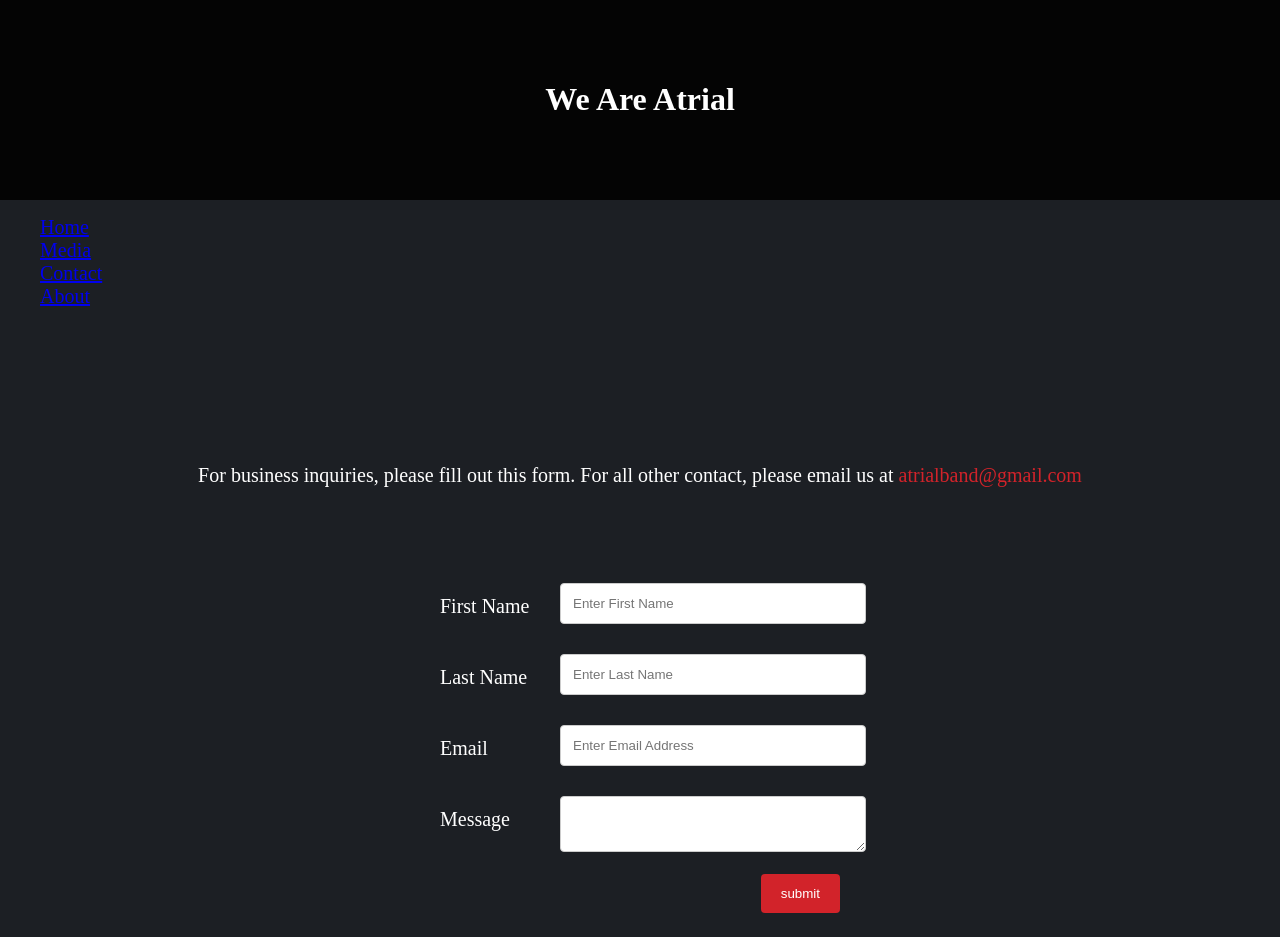
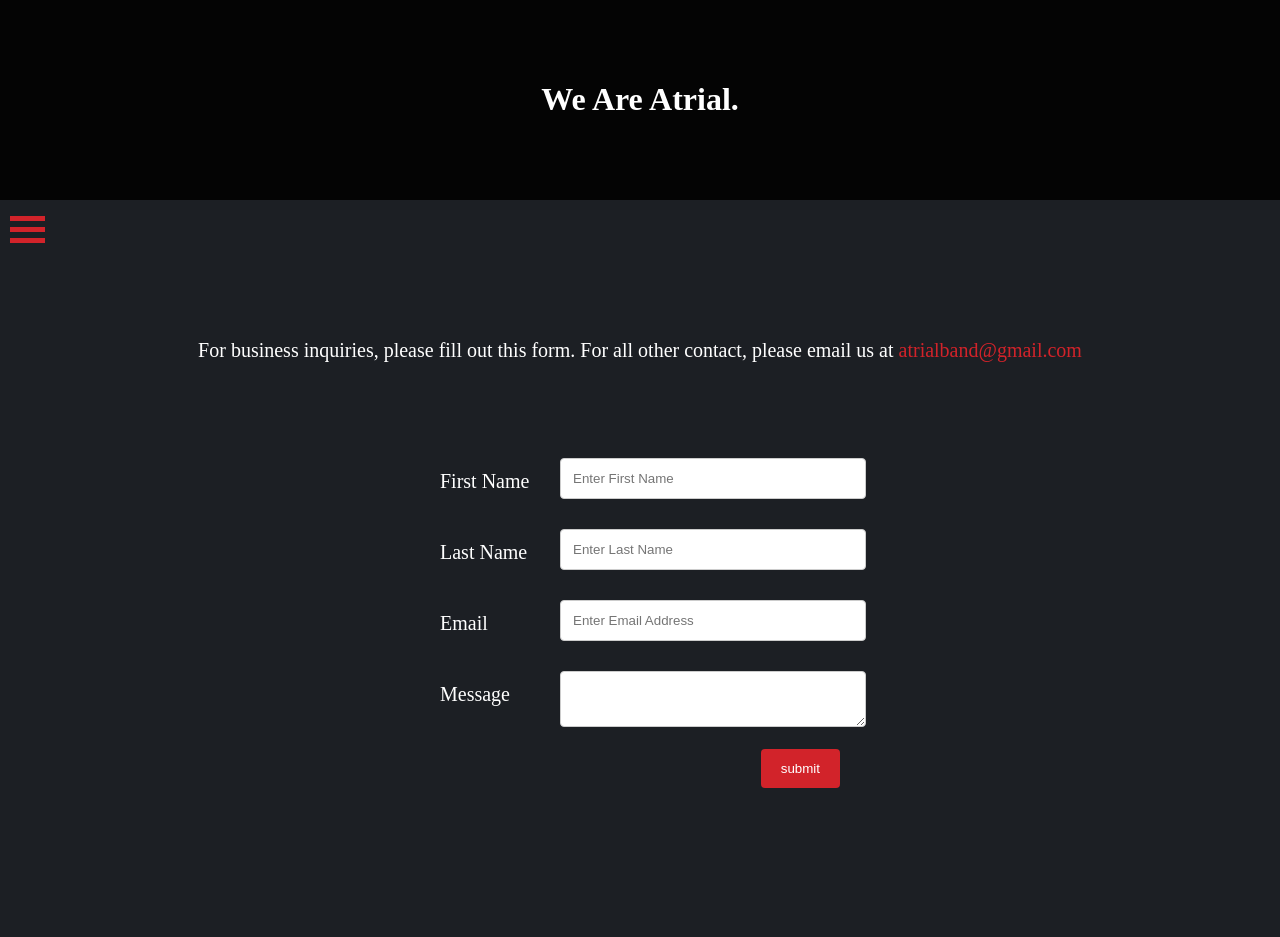
Before and after one commit to Skittlez0fThunda/Atrial, a plain HTML site: page contact.html in a window 1280 px wide. Shown: the top 937 px of the page. Drawn offline with Linux system fonts and the light colour scheme.

Commit message:
Update contact.html

```diff
--- a/contact.html
+++ b/contact.html
@@ -1,23 +1,29 @@
-<!Doctype html>
+<!DOCTYPE html>
+<html>
 <head>
-		<title>We Are Atrial</title>
+<title>ATRIAL - HAVOCK</title>
+<meta name="viewport" content="width=device-width, initial-scale=1">
 <link rel= "stylesheet" href="atrial.css">
-		<link rel="stylesheet" href="https://cdnjs.cloudflare.com/ajax/libs/font-awesome/4.7.0/css/font-awesome.min.css">
 <script src="atrial.js"></script>
-	<head>
+</head>
 <body>
 <header>
-			<h1>We Are Atrial</h1>
+	<h1>We Are Atrial.</h1>
 </header>
 <nav>
-			<ul id="mainNav">
-				<li><a href="index.html">Home</a>
+			<div class="container" onclick="myFunction(this)">
+				<div class="bar1"></div>
+				<div class="bar2"></div>
+				<div class="bar3"></div>
+			<ul id="mainNav" class="side-content">
+				<li><a href="index.html" class="active">Home</a>
 				<li><a href="media.html">Media</a></li>
-				<li><a href="contact.html" class="active">Contact</a></li>
+				<li><a href="contact.html">Contact</a></li>
 				<li><a href="about.html">About</a></li>
 			</ul>
+			</div>
 		</nav>
-		<section>
+<main>
 <p id="contactinfo">
 			For business inquiries, please fill out this form.  For all other contact, please email us at <span style="color:#d2232a;">atrialband@gmail.com</span>
 		</p>
@@ -62,7 +68,7 @@
 				<input type="submit" name="submit" value="submit">
 				</form>
 			</div>
-		</section>
-			<footer id="mainFooter">
-		<p>Copyright &copy; Atrial Band 2019<p>
-	</footer>
+
+</main>
+</body>
+</html>
```
Lines whose indentation alone changed are shown as unchanged.
